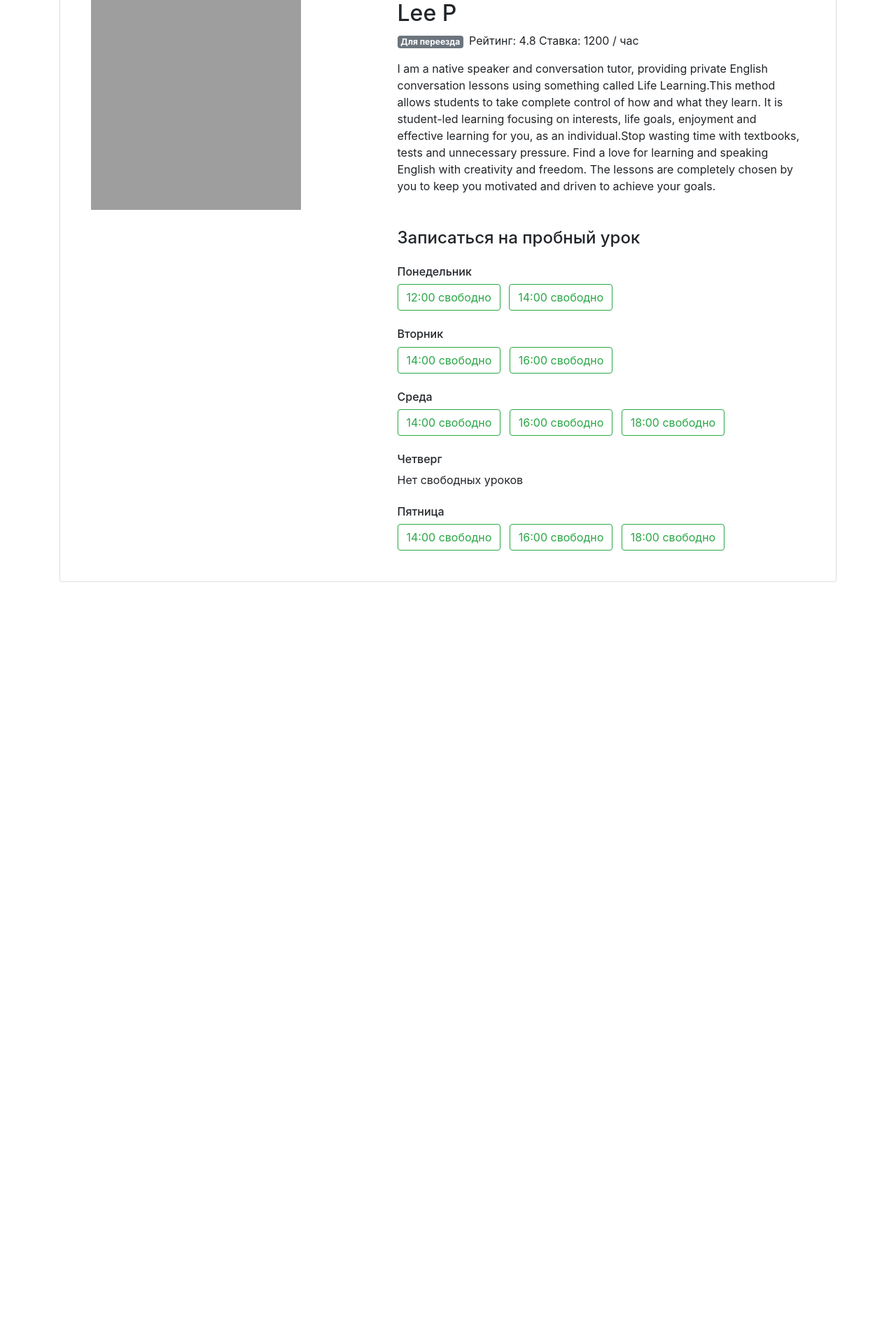
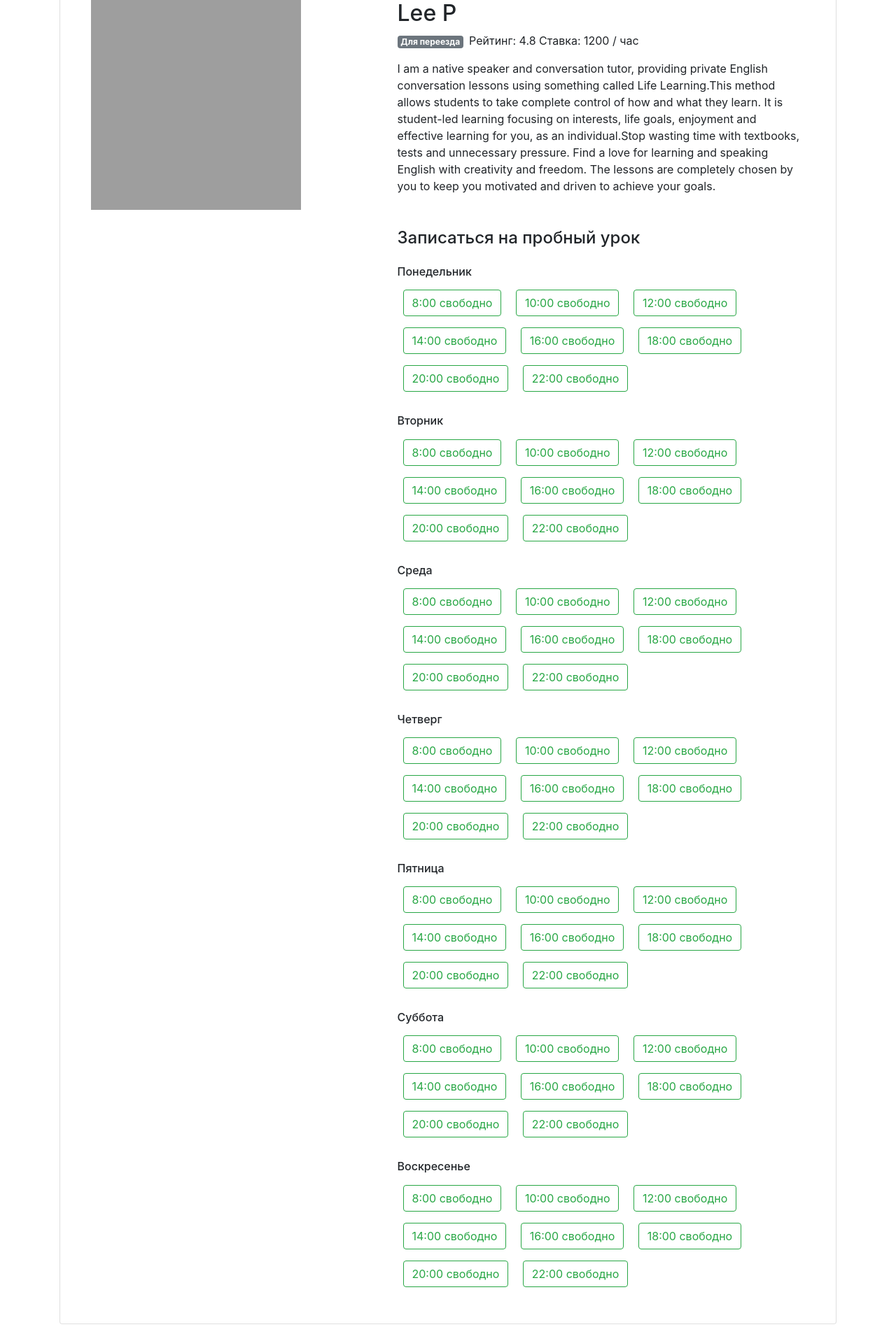
Before and after one commit to karomag/TinySteps, a Flask app: page /profiles/1/ in a window 1280 px wide. Shown: the part 141-2058 px from the top of the page at 70% size. Before the commit the page ends 973 px from the top, so only its background shows below. Run offline with Flask 2, Linux system fonts and the light colour scheme; some libraries are stand-ins or nearby versions; grey boxes are pictures that could not be loaded.

Commit message:
completed a profile page

```diff
--- a/app.py
+++ b/app.py
@@ -27,7 +27,7 @@ def goal_page(goal):
 
 
 @app.route('/profiles/<int:teacher_id>/')
-def teacher_page(teacher_id):
+def teacher_page(teacher_id=None):
     if teacher_id > len(teachers) - 1:
         abort(404)
     teacher = teachers[teacher_id]
@@ -45,8 +45,8 @@ def request_done_page():
     return 'заявка на подбор отправлена'
 
 
-@app.route('/booking/<teacher_id>/<day>/<time>/')
-def booking_page(teacher_id, day, time):
+@app.route('/booking/<int:teacher_id>/<string:day>/<string:time>/')
+def booking_page(teacher_id=None, day=None, time=None):
     return f'форма бронирования {teacher_id} на {day} {time}'
 
 
@@ -56,4 +56,4 @@ def booking_done_page():
 
 
 if __name__ == '__main__':
-    app.run()
+    app.run(debug=True)
--- a/templates/profile.html
+++ b/templates/profile.html
@@ -1,4 +1,14 @@
 {% extends 'base.html' %}
+
+{% set weekdays = {
+    'mon': 'Понедельник',
+    'tue': 'Вторник',
+    'wed': 'Среда',
+    'thu': 'Четверг',
+    'fri': 'Пятница',
+    'sat': 'Суббота',
+    'sun': 'Воскресенье'
+    } %}
 
 {% block main %}
     <main class="container mt-3">
@@ -12,7 +22,8 @@
                         <section class="teacher=info">
 
                             <h1 class="h2">{{ teacher['name'] }}</h1>
-                            <p><span class="badge badge-secondary mr-2">{{ goal }} </span>Рейтинг: {{ teacher['rating'] }}
+                            <p><span
+                                    class="badge badge-secondary mr-2">{{ goal }} </span>Рейтинг: {{ teacher['rating'] }}
                                 Ставка: {{ teacher['price'] }} / час</p>
                             <p>{{ teacher['about'] }}</p>
 
@@ -22,27 +33,17 @@
 
                             <h4 class="mb-4 mt-5">Записаться на пробный урок</h4>
 
-                            <h6 class="mt-4">Понедельник</h6>
-                            <a href="#" class="btn btn-outline-success mr-2">12:00 свободно</a>
-                            <a href="#" class="btn btn-outline-success  mr-2">14:00 свободно</a>
-
-                            <h6 class="mt-4">Вторник</h6>
-                            <a href="#" class="btn btn-outline-success  mr-2">14:00 свободно</a>
-                            <a href="#" class="btn btn-outline-success  mr-2">16:00 свободно</a>
-
-                            <h6 class="mt-4">Среда</h6>
-                            <a href="#" class="btn btn-outline-success  mr-2">14:00 свободно</a>
-                            <a href="#" class="btn btn-outline-success  mr-2">16:00 свободно</a>
-                            <a href="#" class="btn btn-outline-success  mr-2">18:00 свободно</a>
-
-                            <h6 class="mt-4">Четверг</h6>
-
-                            <p>Нет свободных уроков</p>
-
-                            <h6 class="mt-4">Пятница</h6>
-                            <a href="#" class="btn btn-outline-success  mr-2">14:00 свободно</a>
-                            <a href="#" class="btn btn-outline-success  mr-2">16:00 свободно</a>
-                            <a href="#" class="btn btn-outline-success  mr-2">18:00 свободно</a>
+                            {% for key, weekday in weekdays.items() %}
+                                <h6 class="mt-4">{{ weekday }}</h6>
+                                {% if teacher['free'][key] | length > 1 %}
+                                    {% for time in teacher['free'][key].keys() %}
+                                        <a href="{{ url_for('booking_page', teacher_id=teacher['id'], day=key, time=time) }}"
+                                           class="btn btn-outline-success m-2">{{ time }} свободно</a>
+                                    {% endfor %}
+                                {% else %}
+                                    <p>Нет свободных уроков</p>
+                                {% endif %}
+                            {% endfor %}
 
                         </section>
 
```
